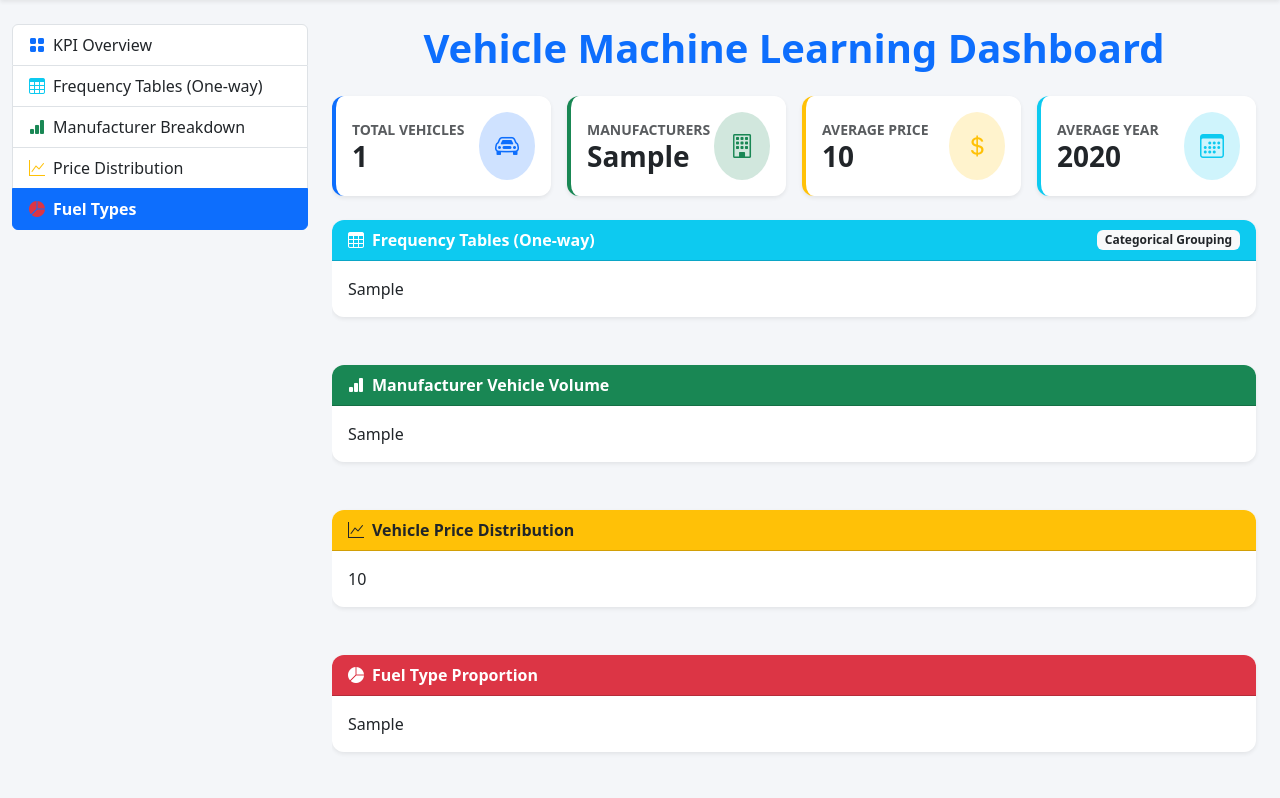
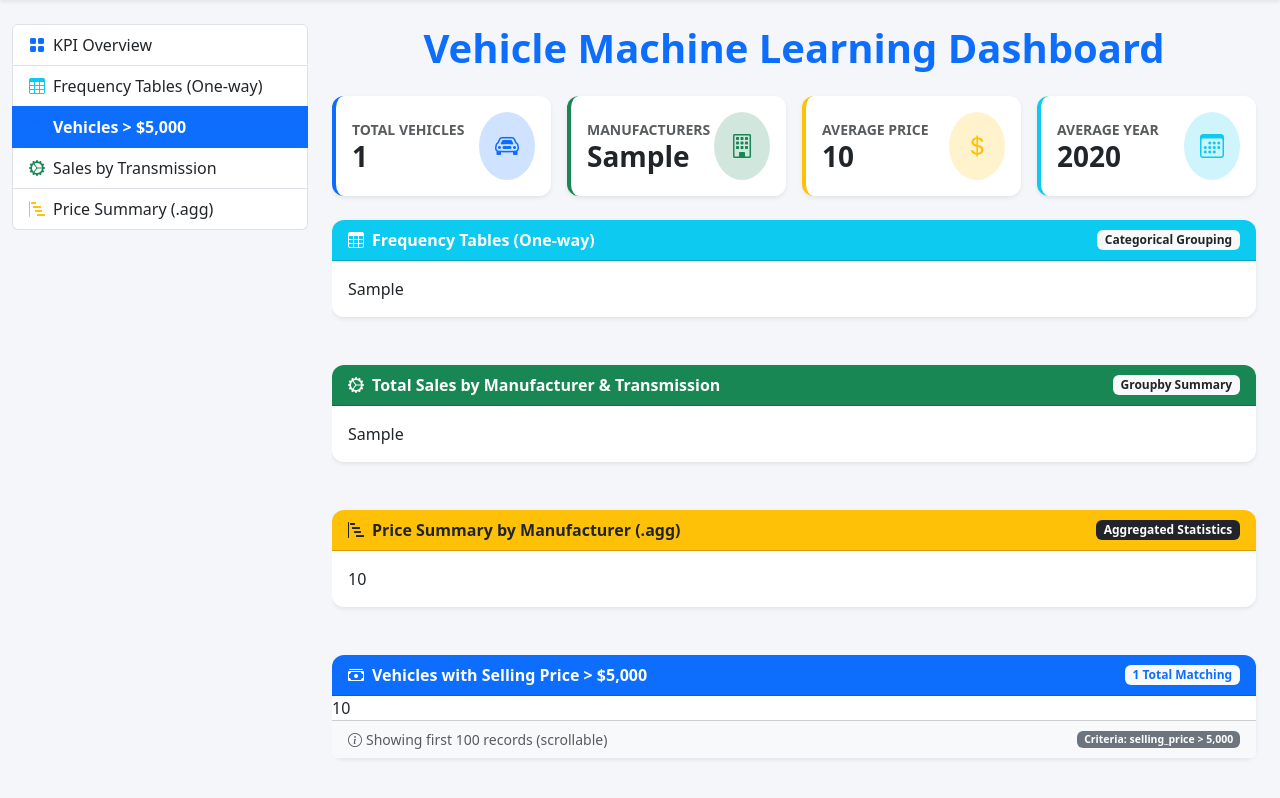
Before and after one commit to Kayinamura-Karimba-Geofrey/vehichle-_management-_ML, a Django app: template vehicle_ml_dashboard/templates/vehicles/index.html in a window 1280 px wide. Shown: the part 56-854 px from the top of the page. Run offline with Django 5.2, Linux system fonts and the light colour scheme; the template is opened without the code that fills it: most values are stand-ins (such as "Sample title", 1, 10 or a date in 2020); some libraries are stand-ins or nearby versions.

Commit message:
fixed vulnerabilities

```diff
--- a/vehicle_ml_dashboard/templates/vehicles/index.html
+++ b/vehicle_ml_dashboard/templates/vehicles/index.html
@@ -91,19 +91,19 @@
                     <a class="list-group-item list-group-item-action d-flex align-items-center gap-2" href="#frequency-table">
                         <i class="bi bi-table text-info"></i> Frequency Tables (One-way)
                     </a>
-                    {% if manufacturer_chart %}
-                    <a class="list-group-item list-group-item-action d-flex align-items-center gap-2" href="#manufacturer-chart">
-                        <i class="bi bi-bar-chart-fill text-success"></i> Manufacturer Breakdown
+                    {% if vehicles_above_price_table %}
+                    <a class="list-group-item list-group-item-action d-flex align-items-center gap-2" href="#vehicles-above-price">
+                        <i class="bi bi-cash-stack text-primary"></i> Vehicles &gt; $5,000
                     </a>
                     {% endif %}
-                    {% if price_chart %}
-                    <a class="list-group-item list-group-item-action d-flex align-items-center gap-2" href="#price-chart">
-                        <i class="bi bi-graph-up text-warning"></i> Price Distribution
+                    {% if sales_by_transmission_table %}
+                    <a class="list-group-item list-group-item-action d-flex align-items-center gap-2" href="#sales-by-transmission">
+                        <i class="bi bi-gear-wide-connected text-success"></i> Sales by Transmission
                     </a>
                     {% endif %}
-                    {% if fuel_chart %}
-                    <a class="list-group-item list-group-item-action d-flex align-items-center gap-2" href="#fuel-chart">
-                        <i class="bi bi-pie-chart-fill text-danger"></i> Fuel Types
+                    {% if price_summary_table %}
+                    <a class="list-group-item list-group-item-action d-flex align-items-center gap-2" href="#price-summary">
+                        <i class="bi bi-bar-chart-steps text-warning"></i> Price Summary (.agg)
                     </a>
                     {% endif %}
                 </div>
@@ -183,38 +183,51 @@
                         </div>
                     </div>
 
-                    {% if manufacturer_chart %}
-                    <!-- Manufacturer Chart -->
-                    <div id="manufacturer-chart" class="card shadow-sm mb-5">
-                        <div class="card-header bg-success text-white">
-                            <i class="bi bi-bar-chart-fill me-2"></i>Manufacturer Vehicle Volume
+                    {% if sales_by_transmission_table %}
+                    <!-- Sales by Manufacturer & Transmission Table -->
+                    <div id="sales-by-transmission" class="card shadow-sm mb-5">
+                        <div class="card-header bg-success text-white d-flex align-items-center justify-content-between">
+                            <span><i class="bi bi-gear-wide-connected me-2"></i>Total Sales by Manufacturer &amp; Transmission</span>
+                            <span class="badge bg-light text-dark">Groupby Summary</span>
                         </div>
                         <div class="card-body">
-                            {{ manufacturer_chart|safe }}
+                            <div class="table-responsive">
+                                {{ sales_by_transmission_table|safe }}
+                            </div>
                         </div>
                     </div>
                     {% endif %}
 
-                    {% if price_chart %}
-                    <!-- Price Distribution Chart -->
-                    <div id="price-chart" class="card shadow-sm mb-5">
-                        <div class="card-header bg-warning text-dark">
-                            <i class="bi bi-graph-up me-2"></i>Vehicle Price Distribution
+                    {% if price_summary_table %}
+                    <!-- Price Summary by Manufacturer Table (.agg) -->
+                    <div id="price-summary" class="card shadow-sm mb-5">
+                        <div class="card-header bg-warning text-dark d-flex align-items-center justify-content-between">
+                            <span><i class="bi bi-bar-chart-steps me-2"></i>Price Summary by Manufacturer (.agg)</span>
+                            <span class="badge bg-dark text-white">Aggregated Statistics</span>
                         </div>
                         <div class="card-body">
-                            {{ price_chart|safe }}
+                            <div class="table-responsive">
+                                {{ price_summary_table|safe }}
+                            </div>
                         </div>
                     </div>
                     {% endif %}
 
-                    {% if fuel_chart %}
-                    <!-- Fuel Distribution Chart -->
-                    <div id="fuel-chart" class="card shadow-sm mb-5">
-                        <div class="card-header bg-danger text-white">
-                            <i class="bi bi-pie-chart-fill me-2"></i>Fuel Type Proportion
+                    {% if vehicles_above_price_table %}
+                    <!-- Vehicles with Price > $5,000 Table -->
+                    <div id="vehicles-above-price" class="card shadow-sm mb-5">
+                        <div class="card-header bg-primary text-white d-flex align-items-center justify-content-between">
+                            <span><i class="bi bi-cash-stack me-2"></i>Vehicles with Selling Price &gt; $5,000</span>
+                            <span class="badge bg-light text-primary fw-semibold">{{ vehicles_above_price_count }} Total Matching</span>
                         </div>
-                        <div class="card-body">
-                            {{ fuel_chart|safe }}
+                        <div class="card-body p-0">
+                            <div class="table-responsive" style="max-height: 440px; overflow-y: auto;">
+                                {{ vehicles_above_price_table|safe }}
+                            </div>
+                        </div>
+                        <div class="card-footer text-muted small d-flex justify-content-between align-items-center bg-light">
+                            <span><i class="bi bi-info-circle me-1"></i>Showing first 100 records (scrollable)</span>
+                            <span class="badge bg-secondary">Criteria: selling_price &gt; 5,000</span>
                         </div>
                     </div>
                     {% endif %}
```
Also changed, not shown: vehicle_ml_dashboard/vehicles/dashboard.py (+63 -0 lines), vehicle_ml_dashboard/vehicles/templates/vehicles/index.html (+41 -28 lines), vehicle_ml_dashboard/vehicles/tests.py (+33 -4 lines), vehicle_ml_dashboard/vehicles/views.py (+9 -6 lines).
